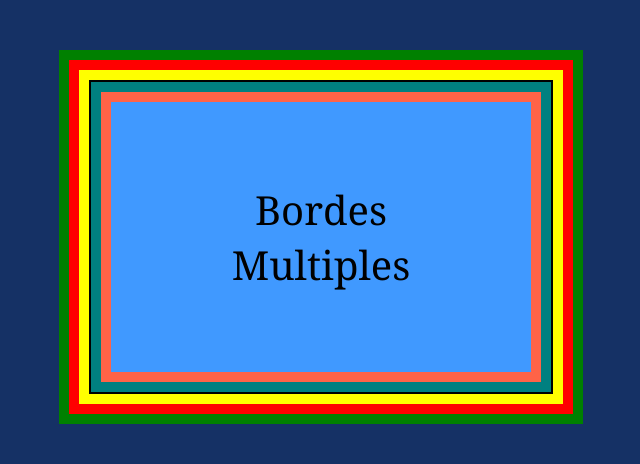
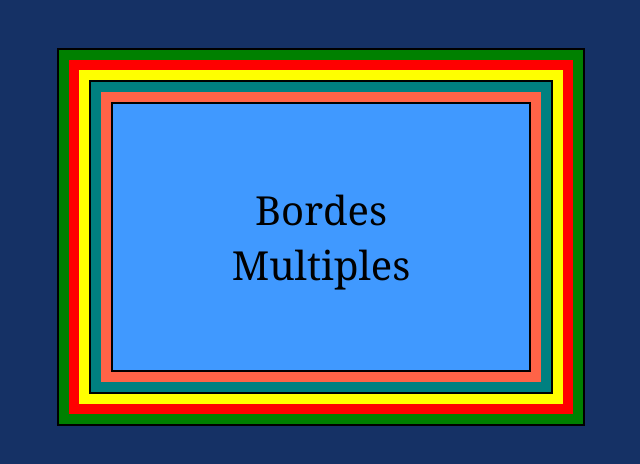
Before and after one commit to rene1903/truco-8, a plain HTML site: page index.html in a window 1280 px wide. Shown: the whole page, without its empty margins (319-959 px from the left). Drawn offline with Linux system fonts and the light colour scheme.

Commit message:
nueva modificacion a Bordes Multiples.

```diff
--- a/sass/estilos.scss
+++ b/sass/estilos.scss
@@ -23,6 +23,8 @@ body {
     box-shadow: 0 0 0 10PX yellow,
                 0 0 0 20PX red,
                 0 0 0 30PX green,
+                0 0 0 32PX black,
                 0 0 0 10PX teal inset,
-                0 0 0 20PX tomato inset;
+                0 0 0 20PX tomato inset,
+                0 0 0 22px black inset;
 }
```
Also changed, not shown: css/estilos.css.
